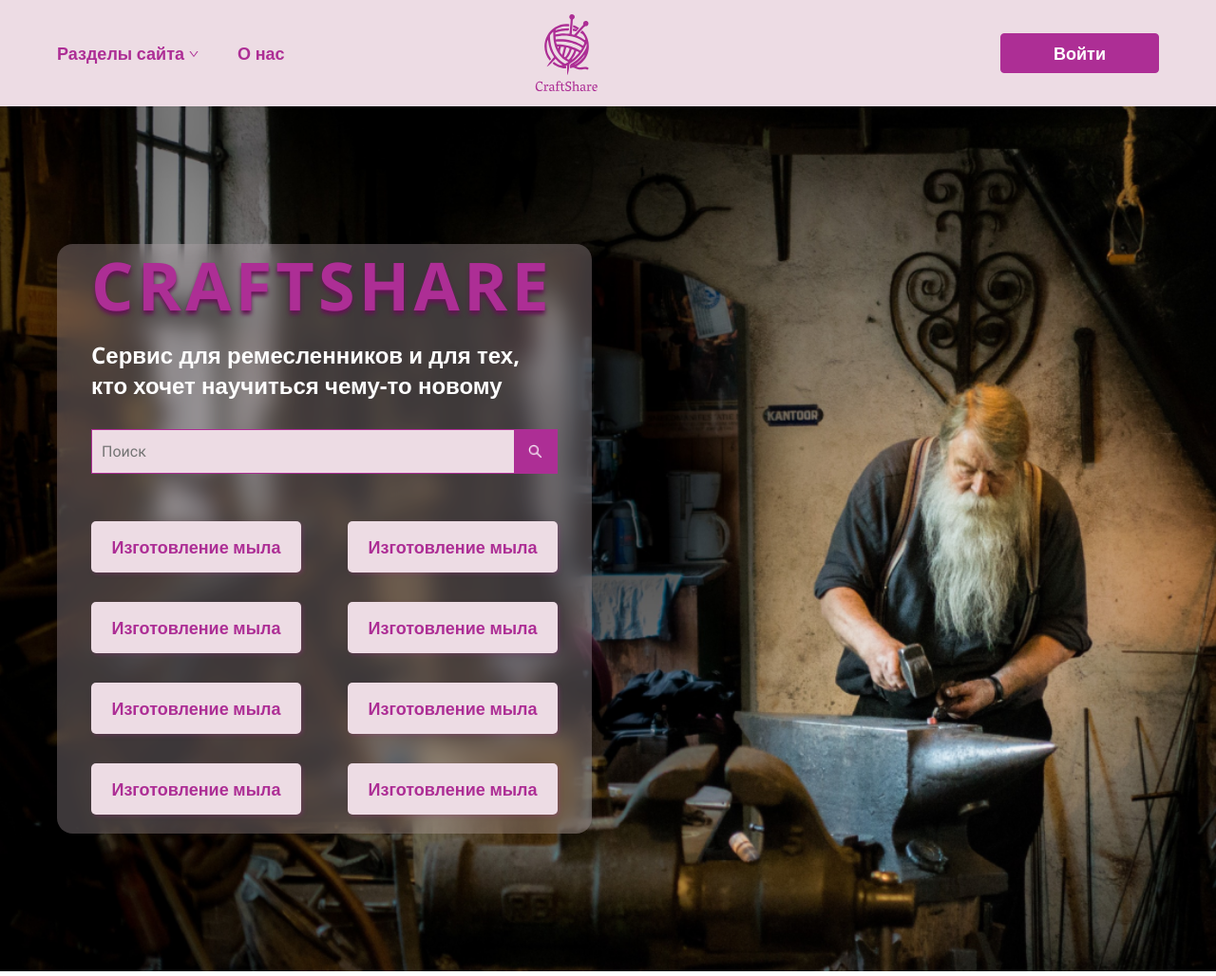
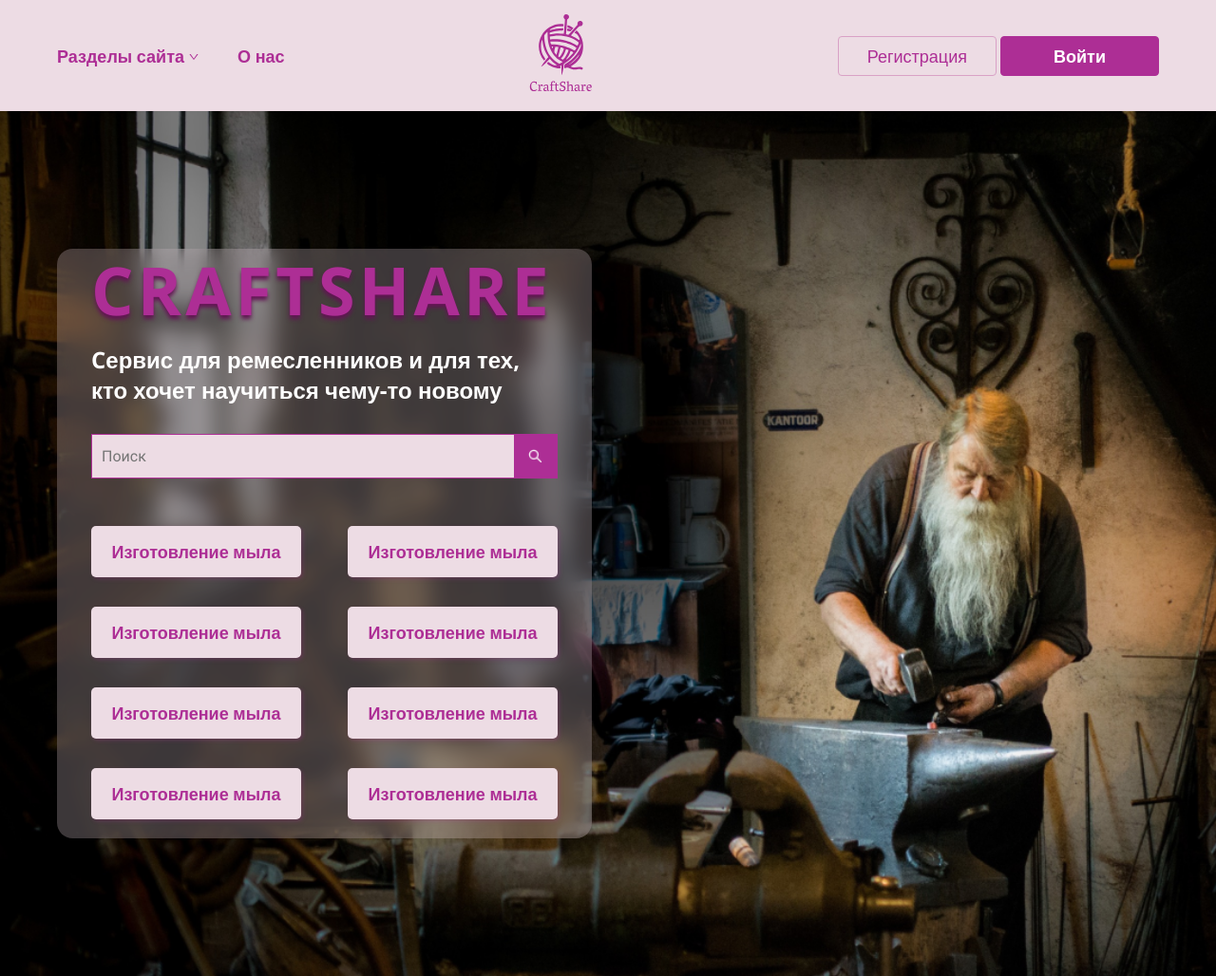
Before and after one commit to yanasaa/firststructure, a website: page index.html in a window 1280 px wide. Shown: the top 1028 px of the page at 95% size. Drawn offline with nearby package versions, Linux system fonts and the light colour scheme; files whose address does not match are found by name.

Commit message:
fix: reg button

```diff
--- a/index.html
+++ b/index.html
@@ -24,7 +24,7 @@
         </nav>
         <a href="#"><span class="logo header__logo"></span></a>
         <div class="header__buttons">
-          <!-- <button class="button button_bordered">Регистрация</button> -->
+          <button class="button button_bordered">Регистрация</button>
           <button class="button button_colored">Войти</button>
         </div>
       </div>
@@ -82,11 +82,13 @@
 
           <div class="advantage-cards layout-2-columns">
             <div class="advantage advantage_author">
-              <h3 class="advantage__title">Для авторов</h3>
+              <div class="">
+                <h3 class="advantage__title ">Для авторов</h3>
               <p class="advantage__text">Передача опыта</p>
               <p class="advantage__text">Передача опыта</p>
               <p class="advantage__text">Передача опыта</p>
               <p class="advantage__text">Передача опыта</p>
+              </div>
             </div>
               <div class="advantage advantage_user">
                 <h3 class="advantage__title">Для пользователей</h3>
--- a/template/sass/base/_button.scss
+++ b/template/sass/base/_button.scss
@@ -6,13 +6,11 @@
     @extend %transition;
 
     &_bordered {
-        background-color: $color-hover;
-        border: 1px solid $color-border;
-        color: $color-light;
-        &:hover {
-          background: $color-hover;
-          border-color: $color-hover;
-        }
+        background-color: $color-bg-light;
+        border: 1px solid $color-primary;
+        color: $color-complimentary;
+        font-weight: 400;
+
       }
 
       &_colored {
--- a/template/sass/components/_advantages.scss
+++ b/template/sass/components/_advantages.scss
@@ -21,6 +21,10 @@
     background: $color-secondary;
   }
 
+  .advantage__glass {
+    padding: 50px;
+  }
+
  }
 
  .advantage__title {
--- a/template/sass/layout/_header.scss
+++ b/template/sass/layout/_header.scss
@@ -14,7 +14,7 @@
   margin-right: auto;
 }
 .logo.header__logo {
-  margin: 15px 35% 10px;
+  margin: 15px auto;
 }
 
 .header__wrapper a {
```
Also changed, not shown: template/sass/style.css, 1 other file.
